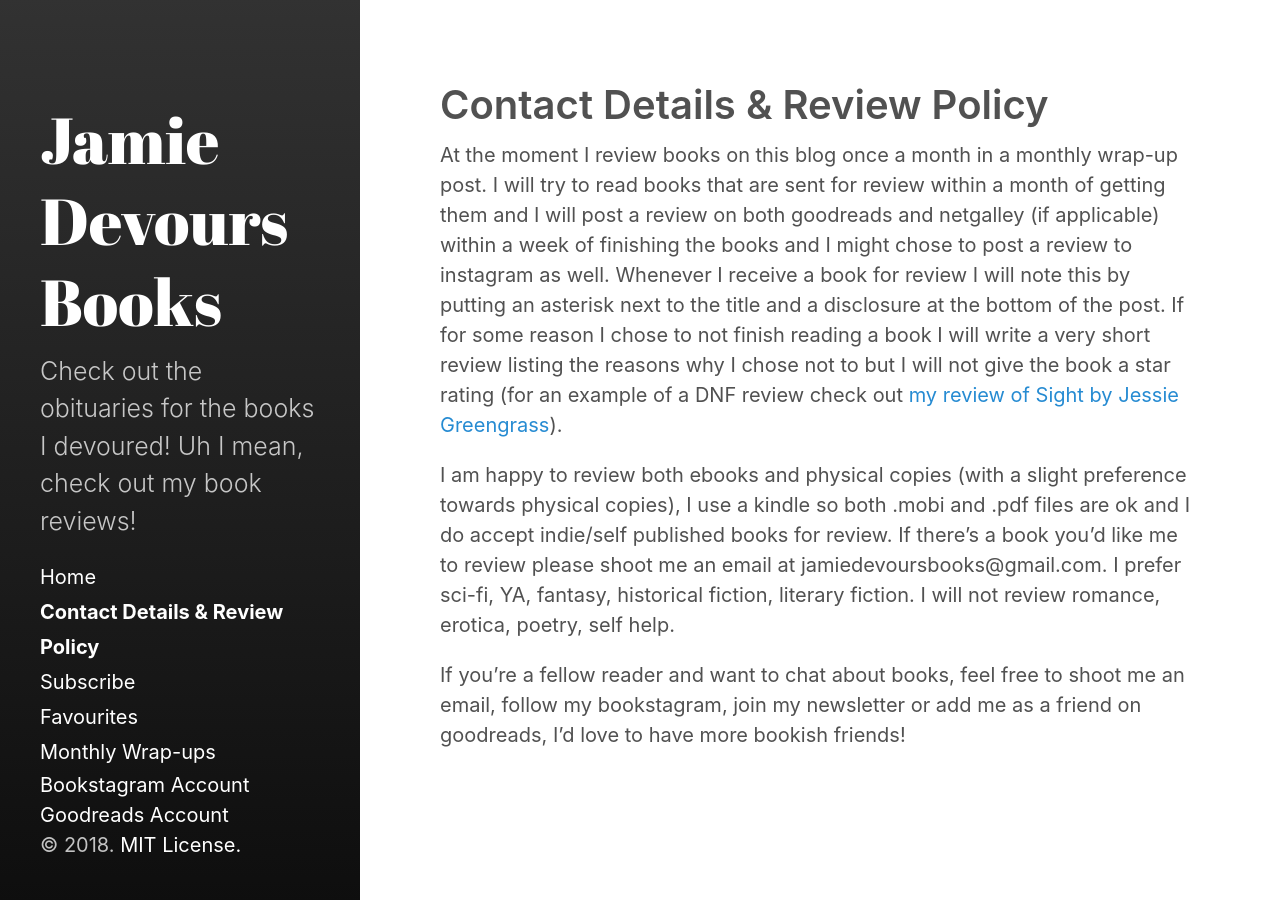
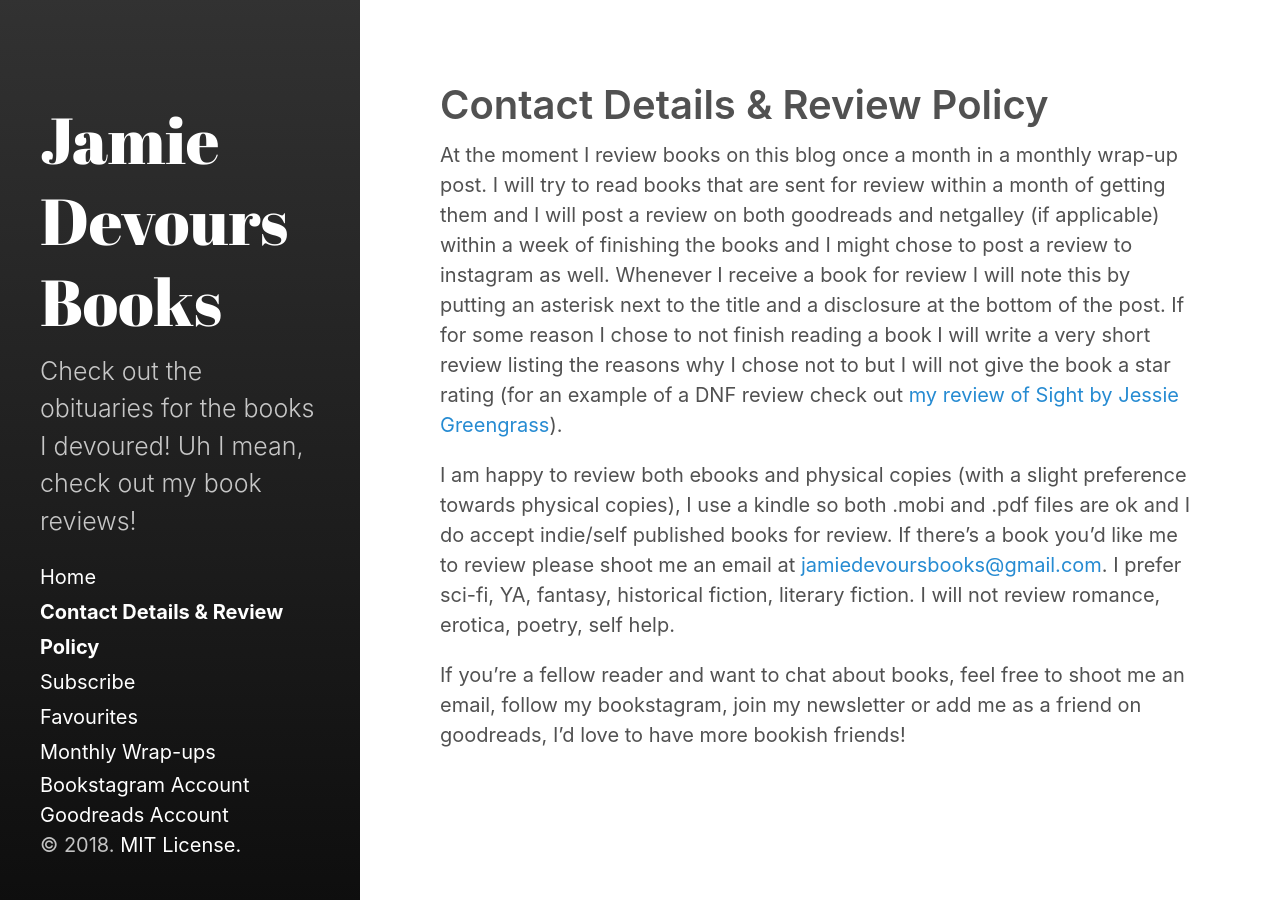
Before and after one commit to jamiecayley/Books, a Jekyll site: the page built from about.md, in a window 1280 px wide. Built offline with Jekyll 4.4.1, drawn with Linux system fonts in a browser that asks for light colours; part of the change alters nothing that is shown.

```diff
--- a/about.md
+++ b/about.md
@@ -6,6 +6,6 @@ sidebar_link: true
 
 At the moment I review books on this blog once a month in a monthly wrap-up post. I will try to read books that are sent for review within a month of getting them and I will post a review on both goodreads and netgalley (if applicable) within a week of finishing the books and I might chose to post a review to instagram as well. Whenever I receive a book for review I will note this by putting an asterisk next to the title and a disclosure at the bottom of the post. If for some reason I chose to not finish reading a book I will write a very short review listing the reasons why I chose not to but I will not give the book a star rating (for an example of a DNF review check out [my review of Sight by Jessie Greengrass](https://www.goodreads.com/review/show/2321060122?book_show_action=false&from_review_page=1)).
 
-I am happy to review both ebooks and physical copies (with a slight preference towards physical copies), I use a kindle so both .mobi and .pdf files are ok and I do accept indie/self published books for review. If there’s a book you’d like me to review please shoot me an email at jamiedevoursbooks@gmail.com. I prefer sci-fi, YA, fantasy, historical fiction, literary fiction. I will not review romance, erotica, poetry, self help.
+I am happy to review both ebooks and physical copies (with a slight preference towards physical copies), I use a kindle so both .mobi and .pdf files are ok and I do accept indie/self published books for review. If there’s a book you’d like me to review please shoot me an email at [jamiedevoursbooks@gmail.com](mailto:jamiedevoursbooks@gmail.com). I prefer sci-fi, YA, fantasy, historical fiction, literary fiction. I will not review romance, erotica, poetry, self help.
 
 If you’re a fellow reader and want to chat about books, feel free to shoot me an email, follow my bookstagram, join my newsletter or add me as a friend on goodreads, I’d love to have more bookish friends!
```
